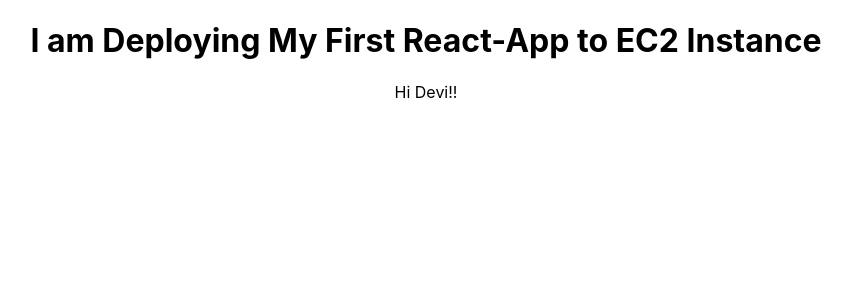
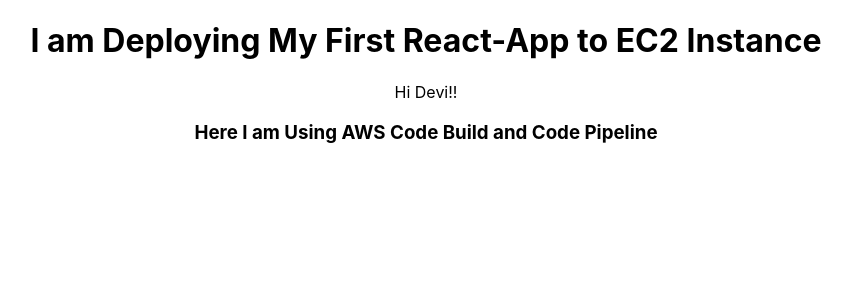
Before and after one commit to DeviPothula/learn-aws, a React (Create React App) app: page / in a window 1280 px wide. Shown: the top 300 px of the page, without its empty margins (214-1066 px from the left). Built offline with nearby package versions, Linux system fonts and the light colour scheme.

Commit message:
docker added

```diff
--- a/src/App.js
+++ b/src/App.js
@@ -4,6 +4,7 @@
   return <div className="App">
     <h1>I am Deploying My First React-App to EC2 Instance</h1>
     <p>Hi Devi!!</p>
+    <h3>Here I am Using AWS Code Build and Code Pipeline</h3>
   </div>;
 }
 
```
Also changed, not shown: 1 other file (tests, documents, lock files or other folders).
